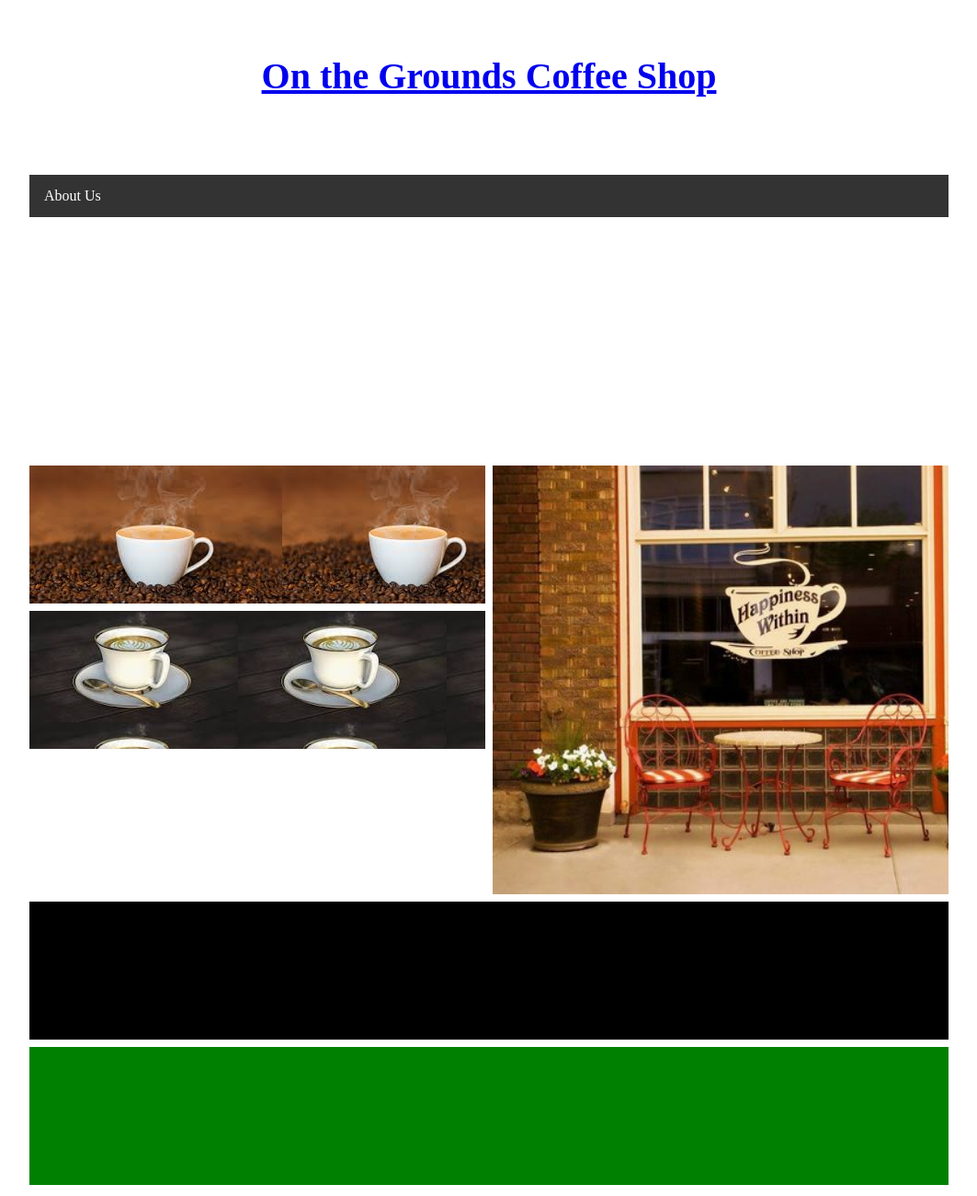
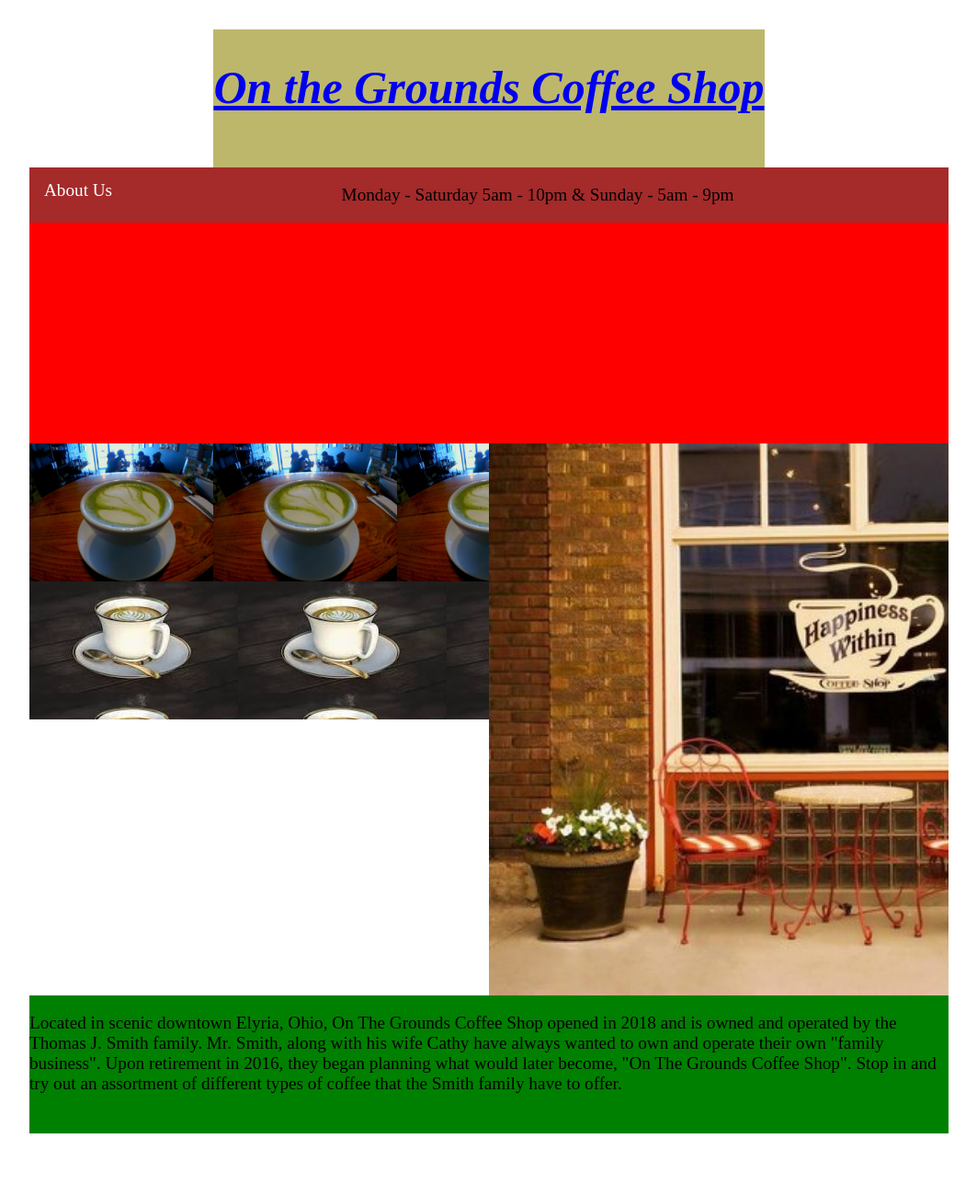
Before and after one commit to JohnLaubenthal/CoffeeShopWebsite, a plain HTML site: page CoffeeShopWebSite/index.html in a window 1280 px wide. Shown: the whole page at 92% size, without its empty margins (108-1171 px from the left). After the commit the page ends 1264 px from the top, so only its background shows below. Drawn offline with Linux system fonts and the light colour scheme.

Commit message:
SecondCommitt

```diff
--- a/CoffeeShopWebSite/index.html
+++ b/CoffeeShopWebSite/index.html
@@ -8,8 +8,6 @@
 <body>
     <!--<nav class="container">
         <header>
-
-
             </nav>
                  <ul>
                      <li></li>
@@ -25,6 +23,10 @@
             <ul>
 
                 <li><a href="aboutIndex.html">About Us</a></li>
+                <p>
+                    Monday - Saturday 5am - 10pm &
+                    Sunday - 5am - 9pm
+                </p>
             </ul>
         </div>
         <div class="grid-item-3"></div>
@@ -32,12 +34,15 @@
         <div class="grid-item-5"></div>
         <div class="grid-item-6"></div>
 
-        <div class="grid-item-7"></div>
-        <div class="grid-item-8"></div>
+        <!--<div class="grid-item-7"></div>-->
 
 
+        <div class="grid-item-8">
 
-    </div>
+            <p>
+                Located in scenic downtown Elyria, Ohio, On The Grounds Coffee Shop opened in 2018 and is owned and operated by the Thomas J. Smith family.  Mr. Smith, along with his wife Cathy have always wanted to own and operate their own "family business".  Upon retirement in 2016, they began planning what would later become, "On The Grounds Coffee Shop".  Stop in and try out an assortment of different types of coffee that the Smith family have to offer.
+            </p>
+        </div>
 
 
 </body>
--- a/CoffeeShopWebSite/style.css
+++ b/CoffeeShopWebSite/style.css
@@ -1,22 +1,27 @@
 .container {
     display: grid;
-    grid-gap: 8px 8px;
+    /*grid-gap: 8px 8px;*/
     grid-template-columns: repeat(2, 1fr);
     grid-template-rows: repeat(8, 150px);
     margin: 2rem auto;
     max-width: 1000px;
     width: 90%;
 }
-.logo{font-size: 20px;
+
+.logo {
+    display:flex;
+    font-size: 25px;
+    font-style:oblique;
+    background-color:darkkhaki;
 
 }
 
 ul {
-    list-style-type: none;
+    list-style-position:outside;
     margin: 0;
     padding: 0;
     overflow: hidden;
-    background-color: #333;
+    background-color:brown;
 }
 
 li {
@@ -33,53 +38,65 @@ li {
 
         /* Change the link color to #111 (black) on hover */
         li a:hover {
-            background-color: blue;
+            background-color: black;
         }
 
 .grid-item-1 {
-    grid-column: 1 / span 2 ;
+    grid-column: 1 / span 2;
     display: flex;
     justify-content: center;
 }
-.grid-item-2{
-    grid-row: 2;
+
+.grid-item-2 {
+    grid-row: 2 / span 2;
     grid-column: 1 / span 2;
+    display:flex:table-column;
+    background-color: red;
+    text-align:center;
+     font-size:larger;
+    text-decoration-color:green;
+}
+
+.grid-item-3 {
+    grid-row: 4;
+    background-image: url('images/cups1.jpg');
+    background-size: contain;
     background-color: white;
 }
-.grid-item-3 {
-    grid-row: 4;
-    background-image: url('images/coffee.jpg');
-    background-size:auto;
-    background-color: white;
-}
+
 .grid-item-4 {
     grid-row: 5;
     background-image: url('images/coffee3.jpg');
     background-size: auto;
     background-color: white;
 }
+
 .grid-item-5 {
-    grid-row: 6;
+    grid-row: 6 / span 2;
+
     background-image: url('images/coffee2.jpg');
     display: flex;
     background-size: auto;
     background-color: white;
+}
 
-}
-.grid-item-6{
+.grid-item-6 {
     grid-column: 2;
-    grid-row: 4 / span 3;
-background-image: url('images/happiness-within.jpg');
-background-size:cover;
+    grid-row: 4 / span 4;
+    background-image: url('images/happiness-within.jpg');
+    background-size: cover;
     /*background-color: antiquewhite;*/
 }
-.grid-item-7{
+
+/*.grid-item-7 {
     grid-row: 7;
     grid-column: 1 / span 2;
     background-color: black;
-}
-.grid-item-8{
+}*/
+
+.grid-item-8 {
     grid-row: 8;
     grid-column: 1 / span 2;
-    background-color:green;
+    background-color: green;
+    font-size:larger;
 }
```
Also changed, not shown: CoffeeShopWebSite/aboutIndex.html (+1 -1 lines), CoffeeShopWebSite/images/coffeemenu.jpg (added), CoffeeShopWebSite/images/cups1.jpg (added), CoffeeShopWebSite/images/cups2.jpg (added), CoffeeShopWebSite/images/cups3.jpg (added), CoffeeShopWebSite/images/cups4.jpg (added), CoffeeShopWebSite/images/cups5.jpg (added), CoffeeShopWebSite/images/cups6.jpg (added), CoffeeShopWebSite/images/menu1.jpg (added).
